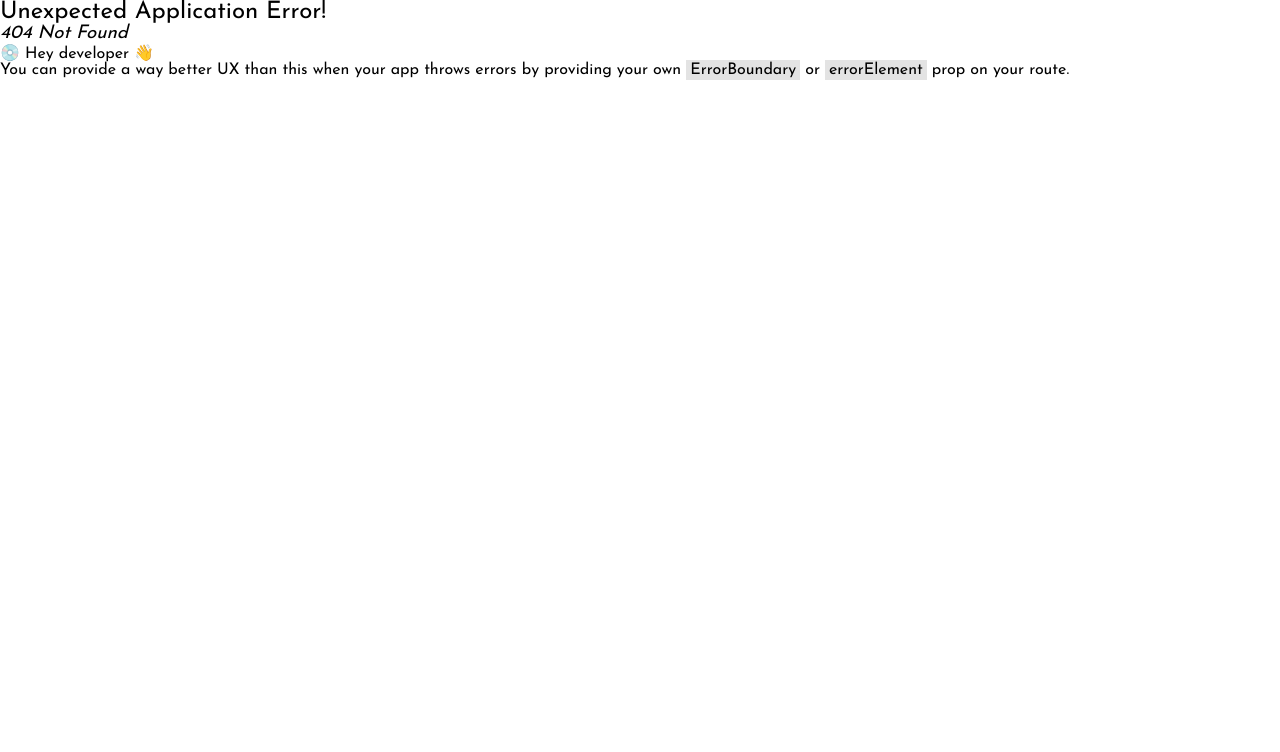
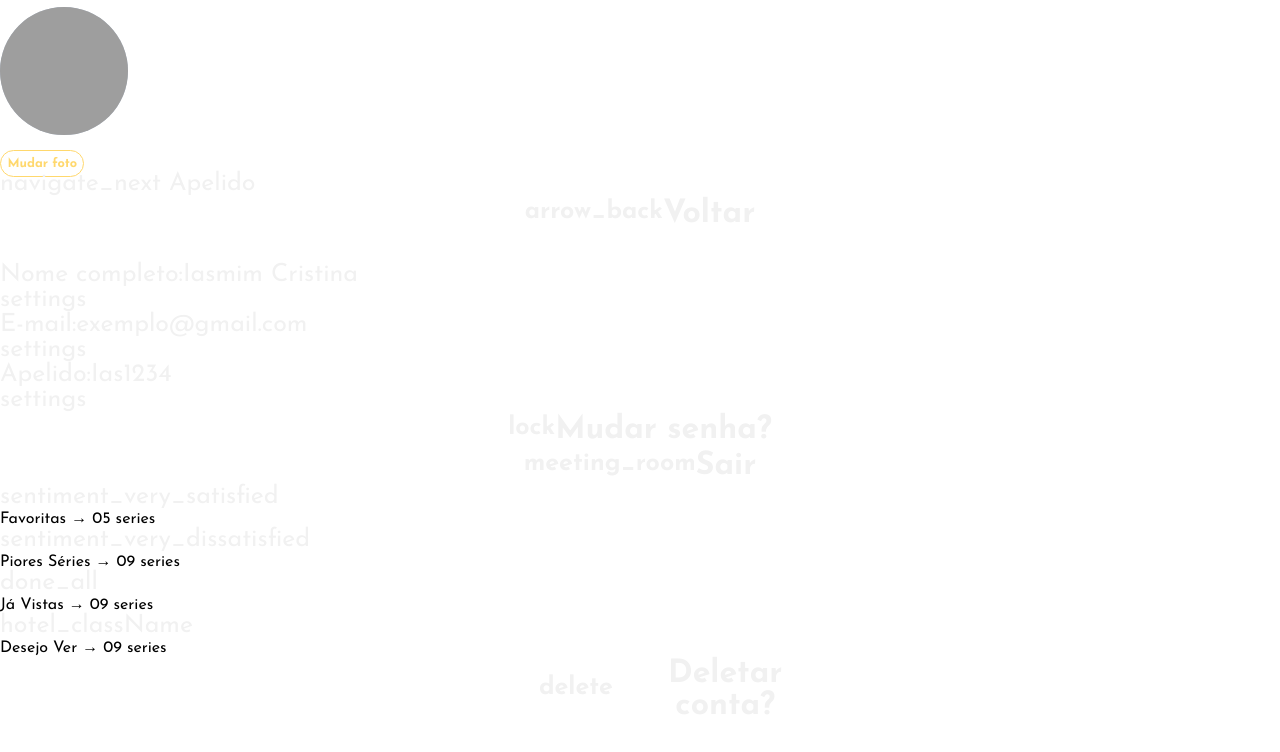
Before and after one commit to theuldev/suaserie.frontend, a React (Create React App) app: page /profile in a window 1280 px wide. Before the commit this address had no page. Shown: the top 752 px of the page. Built offline with nearby package versions, Linux system fonts and the light colour scheme; grey boxes are pictures that could not be loaded.

Commit message:
começando-tela-profile

```diff
--- a/src/App.js
+++ b/src/App.js
@@ -10,6 +10,7 @@ import { createBrowserRouter, RouterProvider } from 'react-router-dom';
 import InitialPage from './pages/InitialPage/InitialPage.jsx';
 import Login from './pages/Login/Login.jsx';
 import Register from './pages/Register/Register.jsx';
+import Profile from "./pages/Profile/Profile";
 // -------
 
 // Rotas:
@@ -26,6 +27,10 @@ const router = createBrowserRouter([
     path: '/cadastro',
     element: <Register />
   },
+  {
+    path: '/profile',
+    element: <Profile/>
+  }
 
 
 ]);
--- a/src/pages/InitialPage/InitialPage.css
+++ b/src/pages/InitialPage/InitialPage.css
@@ -22,7 +22,7 @@
   width: 25%;
   margin-top: none;
   height: 100vh;
-  border-right: solid 1px #ffd86d;
+
 }
 
 .logo img {
--- a/src/pages/Login/Login.css
+++ b/src/pages/Login/Login.css
@@ -39,6 +39,7 @@
   width: 420px;
   height: 600px;
   margin: 0 auto;
+  background-color: #242629;
 
   -webkit-box-shadow: 3px -10px 56px -6px rgb(255, 216, 109, 0.25);
   -moz-box-shadow: 3px -10px 56px -6px rgb(255, 216, 109, 0.25);
@@ -52,7 +53,6 @@
   text-align: center;
   padding-top: 0px;
   margin: 30px 0px 0px;
-  background-color: #dab95f;
   border-radius: 15px;
   border-bottom-right-radius: 0;
   border-bottom-left-radius: 0;
@@ -137,9 +137,9 @@
   padding-bottom: 20px;
   text-align: center;
   margin: 0;
-
+  font-weight: 900;
   color: #f1f1f1;
-  font-size: 35px;
+  font-size: 40px;
   height: 20%;
 }
 
@@ -158,14 +158,15 @@
   background-color: #363636;
   color: #f1f1f1;
   border: 1px solid #ffd86d;
+
 }
 
 .form_login .email-input-form {
   margin-bottom: 35px;
-
+}
+.form_login .email-input-form .email_label {
   color: #f1f1f1;
 }
-
 .form_login .password-input-form .password_input {
   width: 50%;
   height: 5vh;
@@ -179,7 +180,9 @@
   color: #f1f1f1;
   border: 1px solid #ffd86d;
 }
-
+.form_login .password-input-form .password_label {
+  color: #f1f1f1;
+}
 .form_login .password-input-form {
   margin-bottom: 20px;
 
--- a/src/pages/Login/Login.jsx
+++ b/src/pages/Login/Login.jsx
@@ -6,6 +6,7 @@ import logos from '../../constants/logos';
 // ícones:
 import { BsFillArrowRightCircleFill } from 'react-icons/bs';
 import { Link } from "react-router-dom";
+
 
 const Login = () => (
 
@@ -24,7 +25,7 @@ const Login = () => (
           <div className="login_box">
             <div className="login_header">
               <div className="header-logo-login">
-                <img className="img-logo-login" src={logos.logoDark}
+                <img className="img-logo-login" src={logos.logoLight}
                   alt="Projeto SóSeries" />
 
               </div>
--- /dev/null
+++ b/src/pages/Profile/Profile.jsx
@@ -0,0 +1,96 @@
+import React from "react";
+import { Helmet } from "react-helmet";
+
+const Profile = () => (
+  <div className="body-profile">
+    <Helmet>SóSeries</Helmet>
+
+    <div className="profile">
+      <div className="profile-pic">
+        <div className="wrapper-profile">
+          <img
+            src="../public/images/user.png"
+            alt="Foto do usuário"
+            id="photo"
+          />
+          <input type="file" id="file" />
+          <label for="file" id="uploadPicBtn">Mudar foto</label>
+        </div>
+
+        <div className="profile-username">
+          <span className="material-symbols-outlined"> navigate_next </span>
+          <span className="nickname">Apelido</span>
+        </div>
+
+        <button id="btn-back" onclick="goBack()">
+          <span className="material-icons"> arrow_back </span>
+          Voltar
+        </button>
+      </div>
+
+      <div className="profile-info">
+        <div className="info-boxes">
+          <div className="info-box">
+            <div className="text">
+              <span className="profile-label">Nome completo:</span>
+              <span className="profile-data">Iasmim Cristina</span>
+            </div>
+
+            <span className="material-icons"> settings </span>
+          </div>
+          <div className="info-box">
+            <div className="text">
+              <span className="profile-label">E-mail:</span>
+              <span className="profile-data">exemplo@gmail.com</span>
+            </div>
+            <span className="material-icons"> settings </span>
+          </div>
+          <div className="info-box">
+            <div className="text">
+              <span className="profile-label">Apelido:</span>
+              <span className="profile-data">Ias1234</span>
+            </div>
+            <span className="material-icons"> settings </span>
+          </div>
+        </div>
+        <button id="change-password">
+          <span className="material-icons"> lock </span>
+          Mudar senha?
+        </button>
+      </div>
+      <div className="profile-series">
+        <button className="logout-button" id="logout">
+          <span className="material-icons"> meeting_room </span>
+          Sair
+        </button>
+
+        <div className="series">
+          <span className="material-symbols-outlined" id="liked">
+            sentiment_very_satisfied
+          </span>
+          <p>Favoritas → 05 series</p>
+        </div>
+        <div className="series">
+          <span className="material-symbols-outlined" id="disliked">
+            sentiment_very_dissatisfied
+          </span>
+          <p>Piores Séries → 09 series</p>
+        </div>
+        <div className="series">
+          <span className="material-symbols-outlined" id="watched"> done_all </span>
+          <p>Já Vistas → 09 series</p>
+        </div>
+        <div className="series">
+          <span className="material-symbols-outlined" id="wish"> hotel_className </span>
+          <p>Desejo Ver → 09 series</p>
+        </div>
+
+        <button className="delete-button">
+          <span className="material-symbols-outlined"> delete </span>Deletar conta?
+        </button>
+      </div>
+    </div>
+  </div>
+);
+
+export default Profile;
--- a/src/pages/Register/Register.css
+++ b/src/pages/Register/Register.css
@@ -123,17 +123,24 @@ img {
 .input-box input:focus-visible {
   outline: 1px solid #ffffff;
 }
+.profile-pic{
+  margin-bottom:30px;
 
+}
 .profile-input-form {
   display: flex;
 
   border: solid 1px #ffd86d;
   justify-content: center;
 
-  margin: 0 0 1rem;
-  border-radius: 7.5rem;
+  border-radius: 50%;
+  width: 250px;
+  height: 250px;
+  justify-content: center;
+    margin: 0 auto;
+
+
 }
-
 .profile-input-form .wrapper-profile {
   background-color: #242629;
   height: 13.5rem;
```
Also changed, not shown: src/pages/Profile/Profile.css (added).
